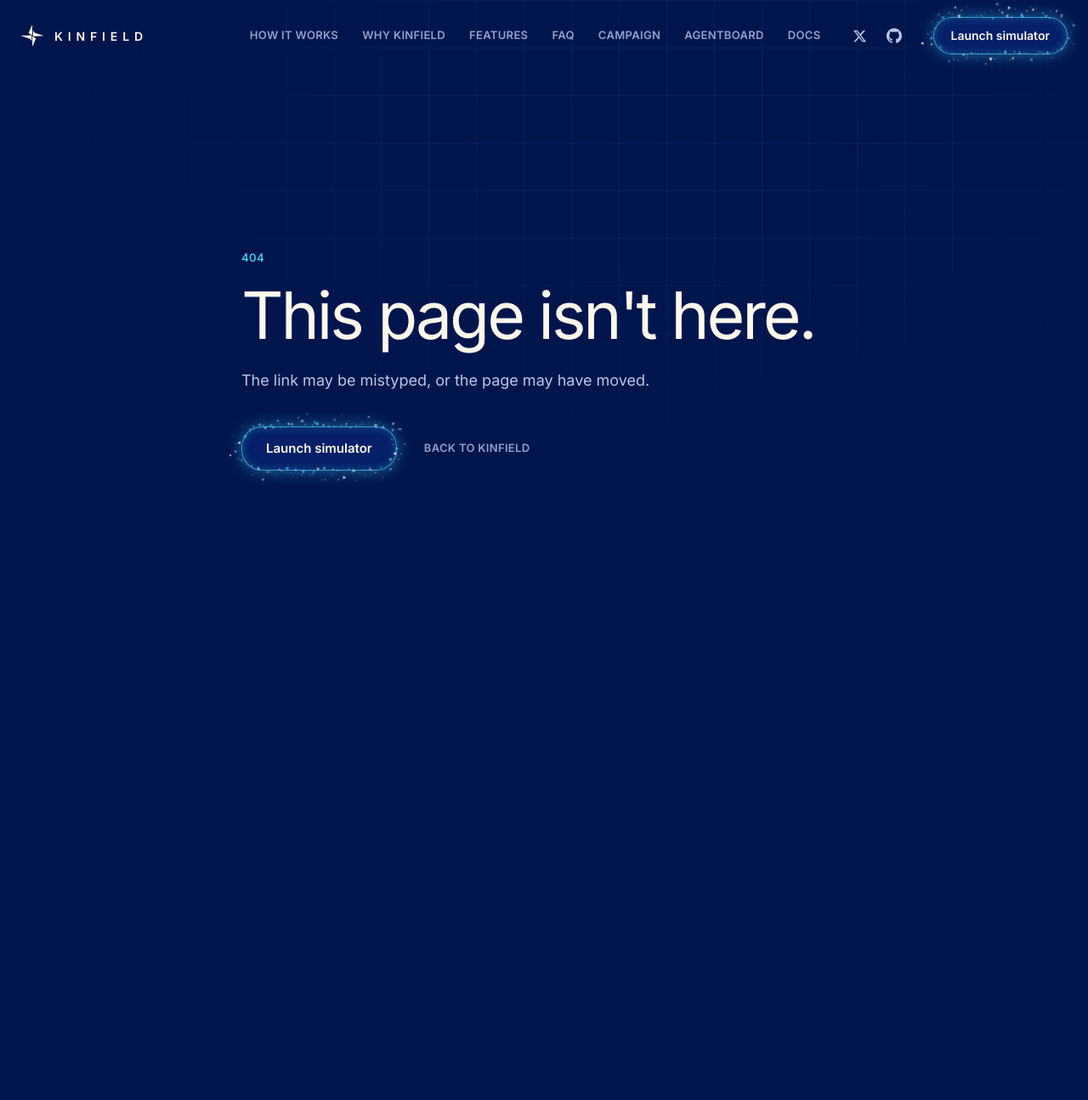
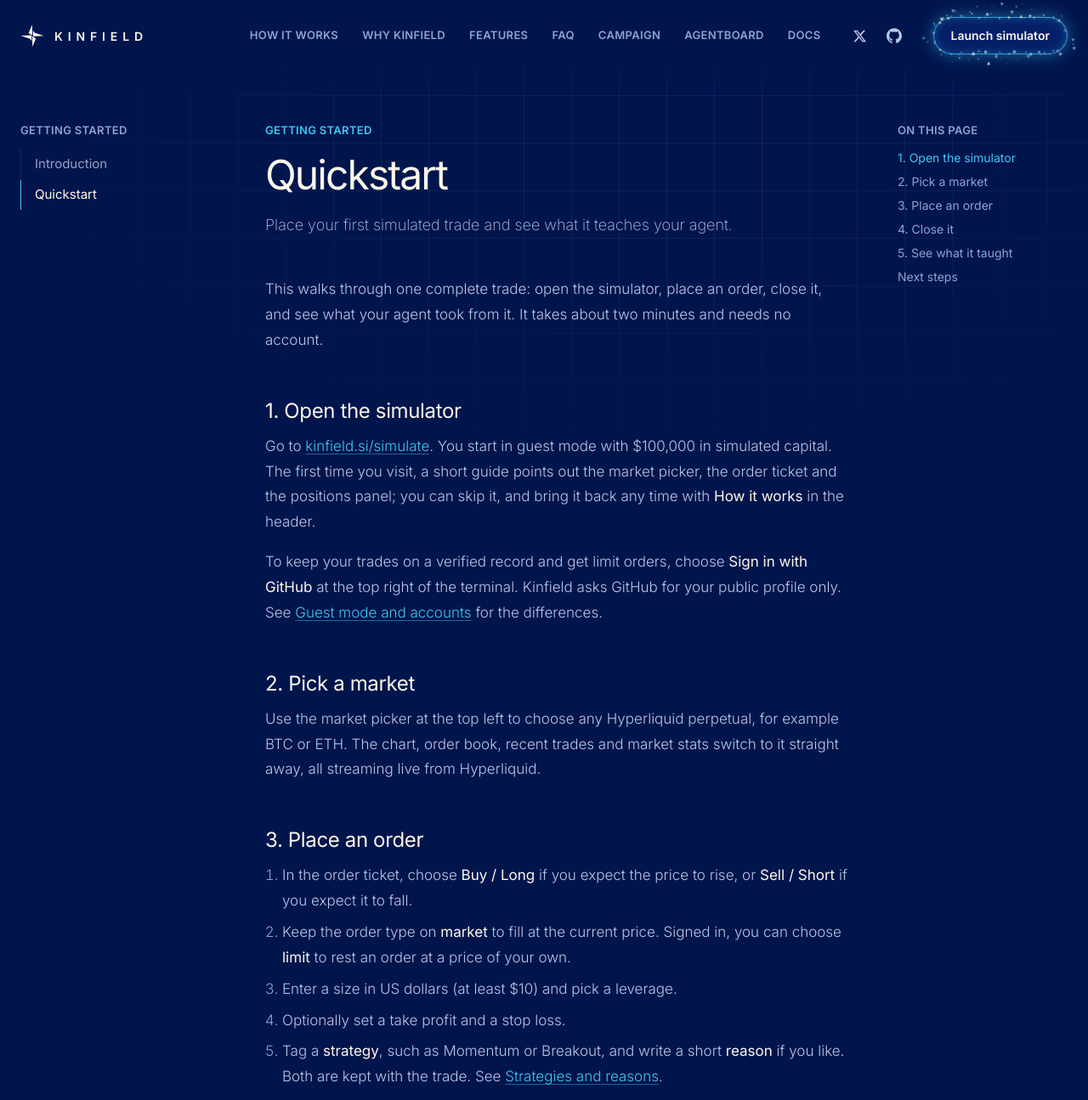
Before and after one commit to KinfieldLabs/KINFIELD, a Next.js app: page /docs/quickstart in a window 1280 px wide. Before the commit this address had no page. Shown: the top 1295 px of the page at 85% size. Before the commit the page ends 800 px from the top, so only its background shows below. Built offline with nearby package versions, Linux system fonts and the light colour scheme.

Commit message:
Add the docs page: Quickstart

```diff
--- /dev/null
+++ b/src/app/docs/quickstart/page.tsx
@@ -0,0 +1,87 @@
+import { Doc, DocLink, docMeta, H2, Note } from "@/components/docs/Doc";
+
+export const metadata = docMeta("quickstart");
+
+export default function Page() {
+  return (
+    <Doc slug="quickstart">
+      <p>
+        This walks through one complete trade: open the simulator, place an order, close it, and see what your agent
+        took from it. It takes about two minutes and needs no account.
+      </p>
+
+      <H2 id="open">1. Open the simulator</H2>
+      <p>
+        Go to <a href="/simulate">kinfield.si/simulate</a>. You start in guest mode with $100,000 in simulated capital.
+        The first time you visit, a short guide points out the market picker, the order ticket and the positions panel;
+        you can skip it, and bring it back any time with <strong>How it works</strong> in the header.
+      </p>
+      <p>
+        To keep your trades on a verified record and get limit orders, choose <strong>Sign in with GitHub</strong> at
+        the top right of the terminal. Kinfield asks GitHub for your public profile only. See{" "}
+        <DocLink to="accounts">Guest mode and accounts</DocLink> for the differences.
+      </p>
+
+      <H2 id="market">2. Pick a market</H2>
+      <p>
+        Use the market picker at the top left to choose any Hyperliquid perpetual, for example BTC or ETH. The chart,
+        order book, recent trades and market stats switch to it straight away, all streaming live from Hyperliquid.
+      </p>
+
+      <H2 id="order">3. Place an order</H2>
+      <ol>
+        <li>
+          In the order ticket, choose <strong>Buy / Long</strong> if you expect the price to rise, or{" "}
+          <strong>Sell / Short</strong> if you expect it to fall.
+        </li>
+        <li>
+          Keep the order type on <strong>market</strong> to fill at the current price. Signed in, you can choose{" "}
+          <strong>limit</strong> to rest an order at a price of your own.
+        </li>
+        <li>Enter a size in US dollars (at least $10) and pick a leverage.</li>
+        <li>Optionally set a take profit and a stop loss.</li>
+        <li>
+          Tag a <strong>strategy</strong>, such as Momentum or Breakout, and write a short <strong>reason</strong> if
+          you like. Both are kept with the trade. See <DocLink to="strategies">Strategies and reasons</DocLink>.
+        </li>
+        <li>Place the order. The position appears in the panel under the chart, and its entry is drawn on the chart.</li>
+      </ol>
+
+      <H2 id="close">4. Close it</H2>
+      <p>
+        Close the position from the Positions tab whenever you like, or let your take profit or stop loss close it for
+        you. The result, net of fees, moves to Trade history along with why the trade ended: by hand, take profit, stop
+        loss or liquidation.
+      </p>
+
+      <H2 id="agent">5. See what it taught</H2>
+      <p>
+        Open the <strong>Your agent</strong> tab under the chart (signed in, it carries your agent&apos;s name, such
+        as Agent KIN001). Each closed trade is one example. Once there are three,
+        your agent trains on them right away and shows how it leans on the market you are looking at, and which market
+        conditions push it toward long or short. Read more in <DocLink to="agent">Your agent</DocLink>.
+      </p>
+      <Note title="Signed in?">
+        <p>
+          Your trades are also on the verified ledger. Open <a href="/agent">/agent</a> to see your record judged by the
+          readiness checks, and decide in the sharing settings whether your trades join the open dataset. Nothing is
+          published until you choose.
+        </p>
+      </Note>
+
+      <H2 id="next">Next steps</H2>
+      <ul>
+        <li>
+          Learn every order option in <DocLink to="orders">Orders and positions</DocLink>.
+        </li>
+        <li>
+          Add indicators and drawings with <DocLink to="chart">Chart tools</DocLink>.
+        </li>
+        <li>
+          After 30 closed trades your agent starts trading on its own: see{" "}
+          <DocLink to="autonomous">The agent trading on its own</DocLink>.
+        </li>
+      </ul>
+    </Doc>
+  );
+}
--- a/src/components/docs/nav.ts
+++ b/src/components/docs/nav.ts
@@ -11,6 +11,7 @@ export const GROUPS = ["Getting started", "The simulator", "Teaching your agent"
 
 export const DOCS: DocLink[] = [
   { slug: "", title: "Introduction", group: "Getting started", summary: "What Kinfield is, how its pieces fit together, and what it is not." },
+  { slug: "quickstart", title: "Quickstart", group: "Getting started", summary: "Place your first simulated trade and see what it teaches your agent." },
 ];
 
 export const docHref = (slug: string) => (slug ? `/docs/${slug}` : "/docs");
```
